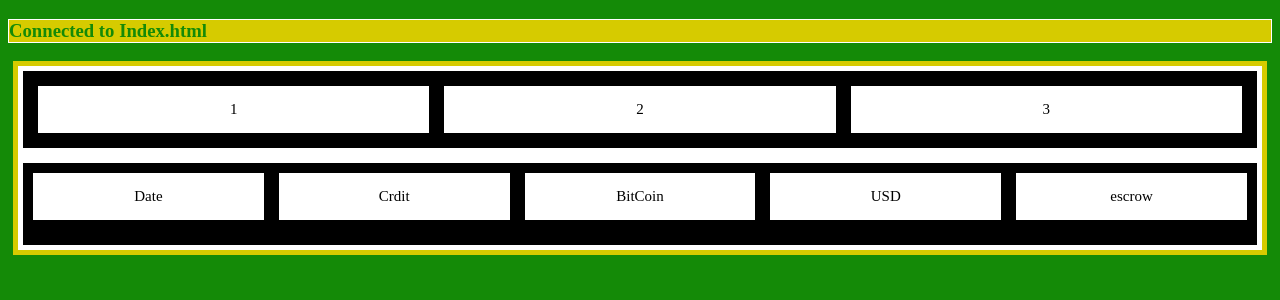
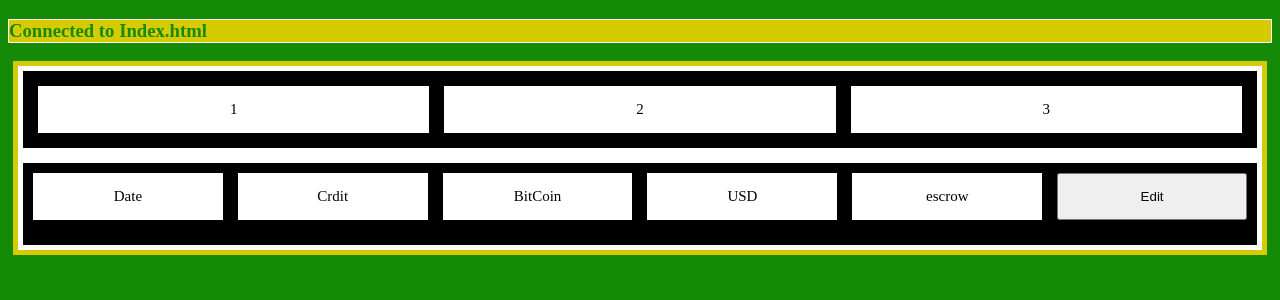
Before and after one commit to TroyChristian/cautious-memory, a Django app: page / in a window 1280 px wide. Shown: the top 300 px of the page. Run offline with Django 3.2, Linux system fonts and the light colour scheme.

```diff
--- a/CME/cautious_memory_project/CMApp/Static/css/index.css
+++ b/CME/cautious_memory_project/CMApp/Static/css/index.css
@@ -48,7 +48,7 @@ h3 {
 
 .grid-container {
     display: grid;
-    grid-template-columns: repeat(5, 1fr);
+    grid-template-columns: repeat(6, 1fr);
     gap: 15px;
     background-color: var(--dark-color-main);
     padding: 10px;
@@ -61,3 +61,7 @@ h3 {
     padding: 15px 0px;
     font-size: 15px;
 }
+
+.edit .grid-container {
+    border-radius: 2px;
+}
--- a/CME/cautious_memory_project/CMApp/templates/CMApp/index.html
+++ b/CME/cautious_memory_project/CMApp/templates/CMApp/index.html
@@ -27,6 +27,7 @@
        <div class="grid-item">BitCoin</div>
        <div class="grid-item">USD</div>
        <div class="grid-item">escrow</div>
+       <button class="edit">Edit</button>
 
        <section class="entries grid-item">
 
```
